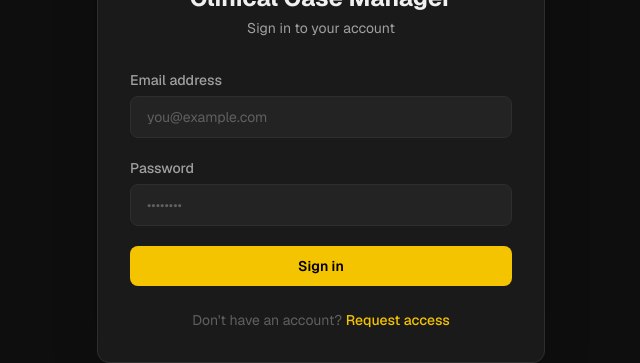
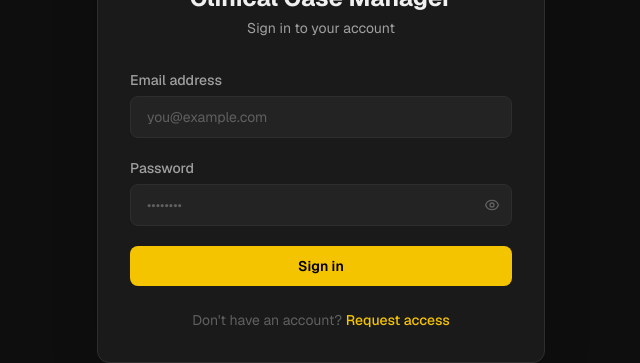
Before and after one commit to yksu0/clinical_app, a Next.js app: page /login in a window 1280 px wide. Shown: the part 274-637 px from the top of the page, without its empty margins (319-959 px from the left). Built offline with nearby package versions, Linux system fonts and the light colour scheme.

Commit message:
added password peek. changed localhost configs to hosted

```diff
--- /dev/null
+++ b/src/app/(auth)/login/LoginForm.tsx
@@ -0,0 +1,74 @@
+"use client";
+
+import { useState } from "react";
+import { login } from "@/lib/actions/auth";
+
+export default function LoginForm() {
+  const [showPassword, setShowPassword] = useState(false);
+
+  return (
+    <form action={login} className="space-y-5">
+      <div>
+        <label
+          htmlFor="email"
+          className="block text-sm font-medium text-(--text-secondary) mb-1.5"
+        >
+          Email address
+        </label>
+        <input
+          id="email"
+          name="email"
+          type="email"
+          required
+          autoComplete="email"
+          placeholder="you@example.com"
+          className="w-full rounded-lg border border-border bg-elevated px-4 py-2.5 text-sm text-foreground placeholder-(--text-muted) outline-none transition-colors focus:border-accent focus:ring-1 focus:ring-accent"
+        />
+      </div>
+
+      <div>
+        <label
+          htmlFor="password"
+          className="block text-sm font-medium text-(--text-secondary) mb-1.5"
+        >
+          Password
+        </label>
+        <div className="relative">
+          <input
+            id="password"
+            name="password"
+            type={showPassword ? "text" : "password"}
+            required
+            autoComplete="current-password"
+            placeholder="••••••••"
+            className="w-full rounded-lg border border-border bg-elevated px-4 py-2.5 pr-10 text-sm text-foreground placeholder-(--text-muted) outline-none transition-colors focus:border-accent focus:ring-1 focus:ring-accent"
+          />
+          <button
+            type="button"
+            onClick={() => setShowPassword((v) => !v)}
+            aria-label={showPassword ? "Hide password" : "Show password"}
+            className="absolute inset-y-0 right-3 flex items-center text-(--text-muted) hover:text-foreground transition-colors"
+          >
+            {showPassword ? (
+              <svg xmlns="http://www.w3.org/2000/svg" className="h-4 w-4" fill="none" viewBox="0 0 24 24" stroke="currentColor" strokeWidth={2}>
+                <path strokeLinecap="round" strokeLinejoin="round" d="M13.875 18.825A10.05 10.05 0 0112 19c-4.478 0-8.268-2.943-9.543-7a9.97 9.97 0 011.563-3.029m5.858.908a3 3 0 114.243 4.243M9.878 9.878l4.242 4.242M9.88 9.88l-3.29-3.29m7.532 7.532l3.29 3.29M3 3l3.59 3.59m0 0A9.953 9.953 0 0112 5c4.478 0 8.268 2.943 9.543 7a10.025 10.025 0 01-4.132 5.411m0 0L21 21" />
+              </svg>
+            ) : (
+              <svg xmlns="http://www.w3.org/2000/svg" className="h-4 w-4" fill="none" viewBox="0 0 24 24" stroke="currentColor" strokeWidth={2}>
+                <path strokeLinecap="round" strokeLinejoin="round" d="M15 12a3 3 0 11-6 0 3 3 0 016 0z" />
+                <path strokeLinecap="round" strokeLinejoin="round" d="M2.458 12C3.732 7.943 7.523 5 12 5c4.478 0 8.268 2.943 9.542 7-1.274 4.057-5.064 7-9.542 7-4.477 0-8.268-2.943-9.542-7z" />
+              </svg>
+            )}
+          </button>
+        </div>
+      </div>
+
+      <button
+        type="submit"
+        className="w-full rounded-lg bg-accent px-4 py-2.5 text-sm font-semibold text-black transition-colors hover:bg-accent-hover focus:outline-none focus:ring-2 focus:ring-accent focus:ring-offset-2 focus:ring-offset-surface"
+      >
+        Sign in
+      </button>
+    </form>
+  );
+}
--- a/src/app/(auth)/login/page.tsx
+++ b/src/app/(auth)/login/page.tsx
@@ -1,4 +1,4 @@
-import { login } from "@/lib/actions/auth";
+import LoginForm from "./LoginForm";
 
 export default function LoginPage() {
   return (
@@ -29,50 +29,7 @@
       </div>
 
       {/* Form */}
-      <form action={login} className="space-y-5">
-        <div>
-          <label
-            htmlFor="email"
-            className="block text-sm font-medium text-(--text-secondary) mb-1.5"
-          >
-            Email address
-          </label>
-          <input
-            id="email"
-            name="email"
-            type="email"
-            required
-            autoComplete="email"
-            placeholder="you@example.com"
-            className="w-full rounded-lg border border-border bg-elevated px-4 py-2.5 text-sm text-foreground placeholder-(--text-muted) outline-none transition-colors focus:border-accent focus:ring-1 focus:ring-accent"
-          />
-        </div>
-
-        <div>
-          <label
-            htmlFor="password"
-            className="block text-sm font-medium text-(--text-secondary) mb-1.5"
-          >
-            Password
-          </label>
-          <input
-            id="password"
-            name="password"
-            type="password"
-            required
-            autoComplete="current-password"
-            placeholder="••••••••"
-            className="w-full rounded-lg border border-border bg-elevated px-4 py-2.5 text-sm text-foreground placeholder-(--text-muted) outline-none transition-colors focus:border-accent focus:ring-1 focus:ring-accent"
-          />
-        </div>
-
-        <button
-          type="submit"
-          className="w-full rounded-lg bg-accent px-4 py-2.5 text-sm font-semibold text-black transition-colors hover:bg-accent-hover focus:outline-none focus:ring-2 focus:ring-accent focus:ring-offset-2 focus:ring-offset-surface"
-        >
-          Sign in
-        </button>
-      </form>
+      <LoginForm />
 
       {/* Footer link */}
       <p className="mt-6 text-center text-sm text-(--text-muted)">
--- a/src/app/(auth)/signup/SignupForm.tsx
+++ b/src/app/(auth)/signup/SignupForm.tsx
@@ -6,6 +6,7 @@
 export default function SignupForm({ errorMsg }: { errorMsg: string | null }) {
   const [fullName, setFullName] = useState("");
   const [suggestions, setSuggestions] = useState<string[]>([]);
+  const [showPassword, setShowPassword] = useState(false);
   const [, startTransition] = useTransition();
   const timerRef = useRef<ReturnType<typeof setTimeout> | null>(null);
 
@@ -99,16 +100,35 @@
           >
             Password
           </label>
+          <div className="relative">
             <input
               id="password"
               name="password"
-            type="password"
+              type={showPassword ? "text" : "password"}
               required
               autoComplete="new-password"
               placeholder="Minimum 8 characters"
               minLength={8}
-            className="w-full rounded-lg border border-border bg-elevated px-4 py-2.5 text-sm text-foreground placeholder-(--text-muted) outline-none transition-colors focus:border-accent focus:ring-1 focus:ring-accent"
+              className="w-full rounded-lg border border-border bg-elevated px-4 py-2.5 pr-10 text-sm text-foreground placeholder-(--text-muted) outline-none transition-colors focus:border-accent focus:ring-1 focus:ring-accent"
             />
+            <button
+              type="button"
+              onClick={() => setShowPassword((v) => !v)}
+              aria-label={showPassword ? "Hide password" : "Show password"}
+              className="absolute inset-y-0 right-3 flex items-center text-(--text-muted) hover:text-foreground transition-colors"
+            >
+              {showPassword ? (
+                <svg xmlns="http://www.w3.org/2000/svg" className="h-4 w-4" fill="none" viewBox="0 0 24 24" stroke="currentColor" strokeWidth={2}>
+                  <path strokeLinecap="round" strokeLinejoin="round" d="M13.875 18.825A10.05 10.05 0 0112 19c-4.478 0-8.268-2.943-9.543-7a9.97 9.97 0 011.563-3.029m5.858.908a3 3 0 114.243 4.243M9.878 9.878l4.242 4.242M9.88 9.88l-3.29-3.29m7.532 7.532l3.29 3.29M3 3l3.59 3.59m0 0A9.953 9.953 0 0112 5c4.478 0 8.268 2.943 9.543 7a10.025 10.025 0 01-4.132 5.411m0 0L21 21" />
+                </svg>
+              ) : (
+                <svg xmlns="http://www.w3.org/2000/svg" className="h-4 w-4" fill="none" viewBox="0 0 24 24" stroke="currentColor" strokeWidth={2}>
+                  <path strokeLinecap="round" strokeLinejoin="round" d="M15 12a3 3 0 11-6 0 3 3 0 016 0z" />
+                  <path strokeLinecap="round" strokeLinejoin="round" d="M2.458 12C3.732 7.943 7.523 5 12 5c4.478 0 8.268 2.943 9.542 7-1.274 4.057-5.064 7-9.542 7-4.477 0-8.268-2.943-9.542-7z" />
+                </svg>
+              )}
+            </button>
+          </div>
         </div>
 
         <div className="rounded-lg border border-accent-muted bg-accent-muted px-4 py-3">
--- a/src/lib/actions/auth.ts
+++ b/src/lib/actions/auth.ts
@@ -98,7 +98,7 @@
   }
 
   const headersList = await headers();
-  const origin = headersList.get("origin") ?? "http://localhost:3000";
+  const origin = headersList.get("origin") ?? "https://clinicalapp-vert.vercel.app";
 
   const { data: signUpData, error } = await supabase.auth.signUp({
     email,
```
Lines whose indentation alone changed are shown as unchanged.
